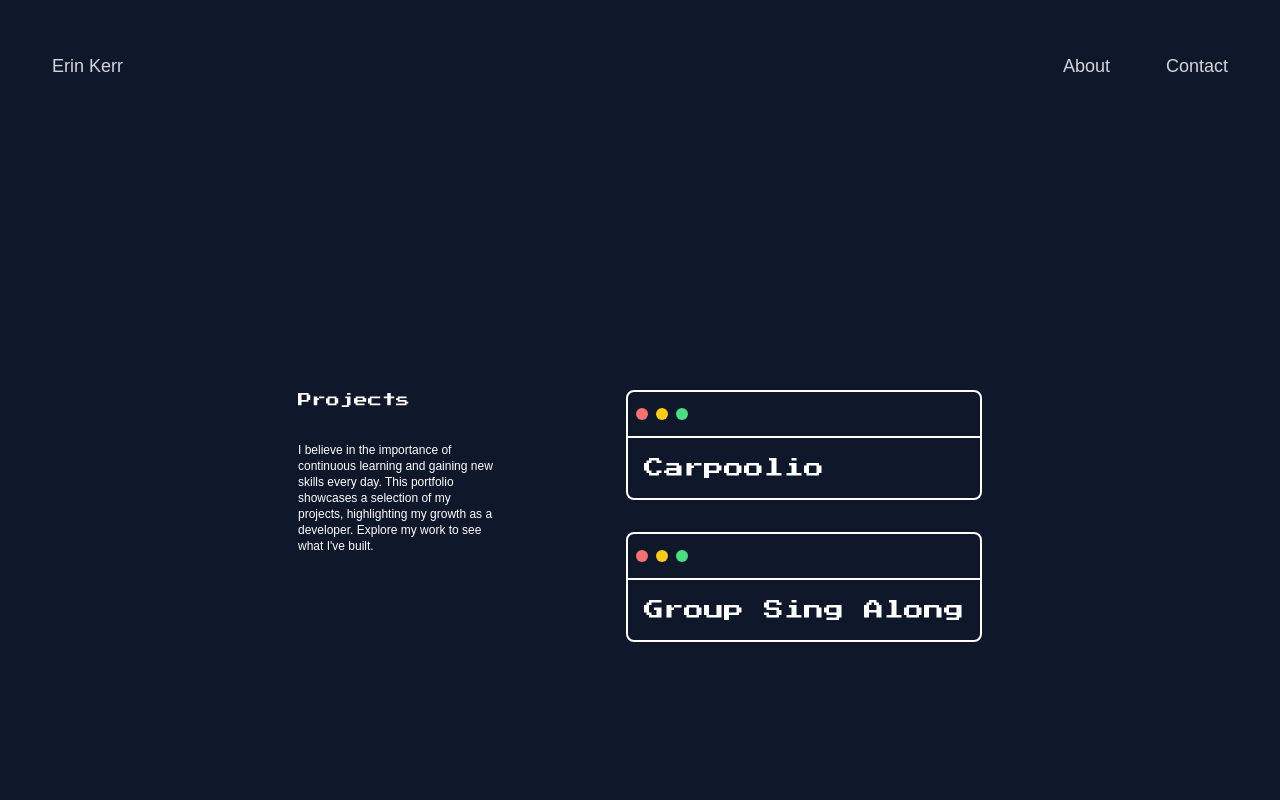
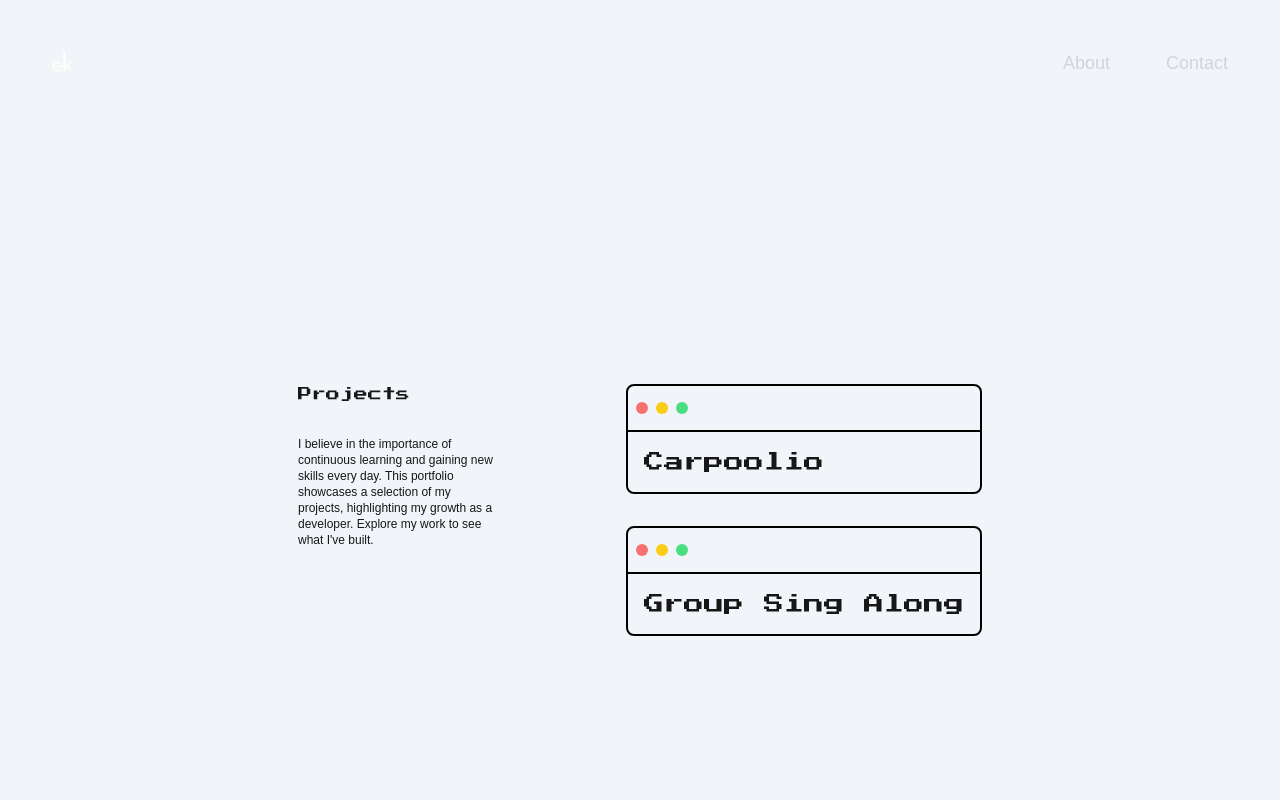
Before and after one commit to ernkerr/dev-portfolio, a Next.js app: page /projects in a window 1280 px wide. Shown: the top 800 px of the page. Built offline with nearby package versions, Linux system fonts and the light colour scheme.

Commit message:
add logo and some design adjustments

```diff
--- a/src/app/projects/page.tsx
+++ b/src/app/projects/page.tsx
@@ -1,9 +1,7 @@
 "use client";
 
 import Link from "next/link";
-import DarkModeToggle from "@/components/DarkModeToggle";
 import { pressStart } from "../../../public/fonts/fonts";
-// import Image from "next/image";
 import NavBar from "@/components/NavBar";
 
 export default function Projects() {
@@ -76,7 +74,6 @@ export default function Projects() {
           </div>
         </div>
       </div>
-      <DarkModeToggle />
     </div>
   );
 }
--- a/src/components/BentoGrid.tsx
+++ b/src/components/BentoGrid.tsx
@@ -3,21 +3,16 @@
 import { useState } from "react";
 import Link from "next/link";
 import Image from "next/image";
+import { pressStart, poiretOne, geistMono } from "../../public/fonts/fonts";
 import ern from "../../public/erin.jpg";
-
 import DarkModeToggle from "./DarkModeToggle";
 import Disco from "./Disco";
-
-import { pressStart, poiretOne, geistMono } from "../../public/fonts/fonts";
 import Projects from "./Projects";
 import DiscoMode from "./DiscoMode";
 import CurrentlyListening from "./CurrentlyListening";
 import LocationTime from "./LocationTime";
 import Blogs from "./Blogs";
 import CommitGraph from "./CommitGraph";
-// import CurrentlyReading from "./CurrentlyReading";
-
-// project 8: Github? commit history?
 
 const BentoGrid = () => {
   const [discoMode, setDiscoMode] = useState(false); // state to manage disco mode
@@ -34,14 +29,14 @@ const BentoGrid = () => {
           <DiscoMode discoMode={discoMode} toggleDiscoMode={toggleDiscoMode} />
         </div>
       ) : (
-        <div className="grid h-full min-h-[650px] w-full min-w-[375px] transform-gpu grid-cols-12 grid-rows-9 gap-2 overflow-auto p-6 transition-all duration-700 ease-in-out will-change-transform sm:grid-cols-6 sm:grid-rows-6 sm:gap-2 md:grid-cols-10 md:grid-rows-10 md:p-8 lg:grid-cols-12 lg:grid-rows-9 lg:gap-3 lg:p-16 xl:p-32">
+        <div className="grid h-full min-h-[650px] w-full min-w-[375px] transform-gpu grid-cols-12 grid-rows-9 gap-2 overflow-auto p-6 transition-all duration-700 ease-in-out will-change-transform sm:grid-cols-6 sm:grid-rows-6 sm:gap-2 sm:p-8 md:grid-cols-10 md:grid-rows-10 md:p-16 lg:grid-cols-12 lg:grid-rows-9 lg:p-20 xl:p-32">
           <div className="col-span-full row-span-1 flex transform-gpu items-center rounded-lg bg-blue-600 shadow-md transition-all duration-700 ease-in-out will-change-transform">
             <nav className="flex w-full items-center justify-between sm:m-4 md:m-6 lg:m-10">
               <Link
                 href="/"
                 className="text-md med:text-med transform-gpu rounded-lg p-3 font-medium text-gray-300 transition-all duration-700 ease-in-out will-change-transform hover:bg-blue-500 hover:text-white sm:text-sm lg:text-lg"
               >
-                ERIN KERR
+                <Image src="/ek.png" alt="Erin Kerr" width={30} height={30} />
               </Link>
               <div className="align-end flex">
                 <Link
@@ -138,7 +133,7 @@ const BentoGrid = () => {
           <div className="col-span-5 row-span-2 flex transform-gpu items-end justify-start rounded-lg bg-blue-500 shadow-md transition-all duration-700 ease-in-out will-change-transform sm:col-span-2 sm:col-start-3 sm:row-span-2 sm:row-start-3 md:col-span-4 md:col-start-auto md:row-span-2 md:row-start-auto lg:col-span-4 lg:row-span-4">
             <Link href="/contact/">
               <div
-                className={`m-1 transform-gpu text-xl text-white transition-all duration-700 ease-in-out will-change-transform sm:m-2 sm:text-2xl md:m-3 md:text-3xl lg:text-5xl`}
+                className={`m-1 transform-gpu text-xl text-white transition-all duration-700 ease-in-out will-change-transform sm:m-2 sm:text-3xl md:m-1 md:text-2xl lg:text-5xl`}
               >
                 <svg
                   xmlns="http://www.w3.org/2000/svg"
@@ -161,20 +156,20 @@ const BentoGrid = () => {
           <div className="col-span-2 row-span-1 flex transform-gpu items-center justify-center rounded-lg bg-blue-600 shadow-md transition-all duration-700 ease-in-out will-change-transform sm:col-span-1 sm:row-span-1 sm:row-start-5 md:col-span-5 md:row-span-2 lg:col-span-1 lg:row-span-1">
             <Blogs />
           </div>
-          <div className="lg:col-start-autolg:col-span-4 col-span-5 row-span-2 flex transform-gpu items-center justify-center rounded-lg bg-blue-600 shadow-md transition-all duration-700 ease-in-out will-change-transform sm:col-span-3 sm:row-span-2 md:col-span-4 md:row-span-2 md:row-start-12 lg:row-span-1 lg:row-start-auto">
+          <div className="col-span-5 row-span-2 flex transform-gpu items-center justify-center rounded-lg bg-blue-600 shadow-md transition-all duration-700 ease-in-out will-change-transform sm:col-span-3 sm:row-span-2 md:col-span-4 md:row-span-3 md:row-start-11 lg:col-span-4 lg:col-start-auto lg:row-span-1 lg:row-start-auto">
             {/* <CurrentlyReading /> */}
             <LocationTime />
           </div>
-          <div className="col-span-3 row-span-1 row-start-9 flex transform-gpu items-center justify-center rounded-lg bg-blue-600 text-xs shadow-md transition-all duration-700 ease-in-out will-change-transform sm:col-span-3 sm:col-start-1 sm:row-span-1 sm:row-start-5 md:col-span-2 md:row-span-2 md:row-start-12 lg:col-span-3 lg:col-start-9 lg:row-span-1 lg:row-start-8">
+          <div className="col-span-3 row-span-1 row-start-9 flex transform-gpu items-center justify-center rounded-lg bg-blue-600 text-xs shadow-md transition-all duration-700 ease-in-out will-change-transform sm:col-span-3 sm:col-start-1 sm:row-span-1 sm:row-start-5 md:col-span-2 md:row-span-3 md:row-start-11 lg:col-span-3 lg:col-start-9 lg:row-span-1 lg:row-start-8">
             <CommitGraph />
           </div>
           {/* disco mode */}
-          <div className="col-span-3 row-span-2 flex transform-gpu items-center justify-center rounded-lg bg-blue-500 shadow-md transition-all duration-700 ease-in-out will-change-transform sm:col-span-1 sm:row-span-2 md:col-span-2 md:row-span-2 md:row-start-12 lg:col-span-2 lg:row-span-1 lg:row-start-auto">
+          <div className="col-span-3 row-span-2 flex transform-gpu items-center justify-center rounded-lg bg-blue-500 shadow-md transition-all duration-700 ease-in-out will-change-transform sm:col-span-1 sm:row-span-2 md:col-span-2 md:row-span-3 md:row-start-11 lg:col-span-2 lg:row-span-1 lg:row-start-auto">
             <button onClick={toggleDiscoMode} className="text-sm text-white">
               <Disco />
             </button>
           </div>
-          <div className="col-span-4 row-span-2 flex transform-gpu items-center justify-center rounded-lg bg-blue-600 shadow-md transition-all duration-700 ease-in-out will-change-transform sm:col-span-2 sm:row-span-2 md:col-span-2 md:row-span-2 md:row-start-12 lg:col-span-2 lg:col-start-auto lg:row-span-1 lg:row-start-auto">
+          <div className="col-span-4 row-span-2 flex transform-gpu items-center justify-center rounded-lg bg-blue-600 shadow-md transition-all duration-700 ease-in-out will-change-transform sm:col-span-2 sm:row-span-2 md:col-span-2 md:row-span-3 md:row-start-11 lg:col-span-2 lg:col-start-auto lg:row-span-1 lg:row-start-auto">
             <DarkModeToggle />
           </div>
         </div>
--- a/src/components/NavBar.tsx
+++ b/src/components/NavBar.tsx
@@ -1,15 +1,15 @@
 "use client";
 
 import Link from "next/link";
-
+import Image from "next/image";
 export default function NavBar() {
   return (
     <nav className="flex w-full items-center justify-between p-10">
       <Link
         href="/"
-        className="text-md transform-gpu rounded-lg p-3 font-medium text-gray-300 transition-all duration-700 ease-in-out will-change-transform hover:bg-blue-600/20 hover:text-white sm:text-sm lg:text-lg"
+        className="text-md transform-gpu rounded-lg p-2 font-medium text-gray-300 transition-all duration-700 ease-in-out will-change-transform hover:bg-blue-600/20 hover:text-white sm:text-sm lg:text-lg"
       >
-        Erin Kerr
+        <Image src="/ek.png" alt="Erin Kerr" width={30} height={30} />
       </Link>
       <div className="align-end flex gap-8">
         <Link
--- a/src/components/Projects.tsx
+++ b/src/components/Projects.tsx
@@ -9,7 +9,7 @@ export default function Projects() {
       name: "Carpoolio",
       link: "https://www.carpoolio.co",
       description:
-        "A sleek web app that simplifies group travel. Organize rides, manage passengers, and streamline your trips with ease",
+        "A sleek web app that simplifies group travel. Organize rides, manage passengers, and streamline trips with ease.",
       image: "/carpoolio.png",
     },
     {
```
Also changed, not shown: public/ek.png (added).
